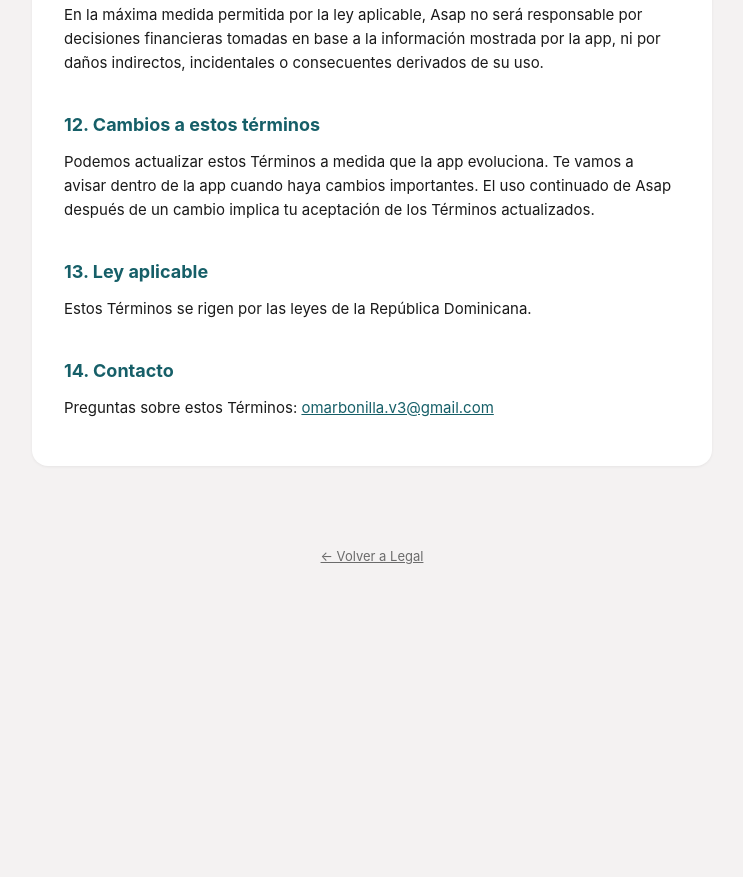
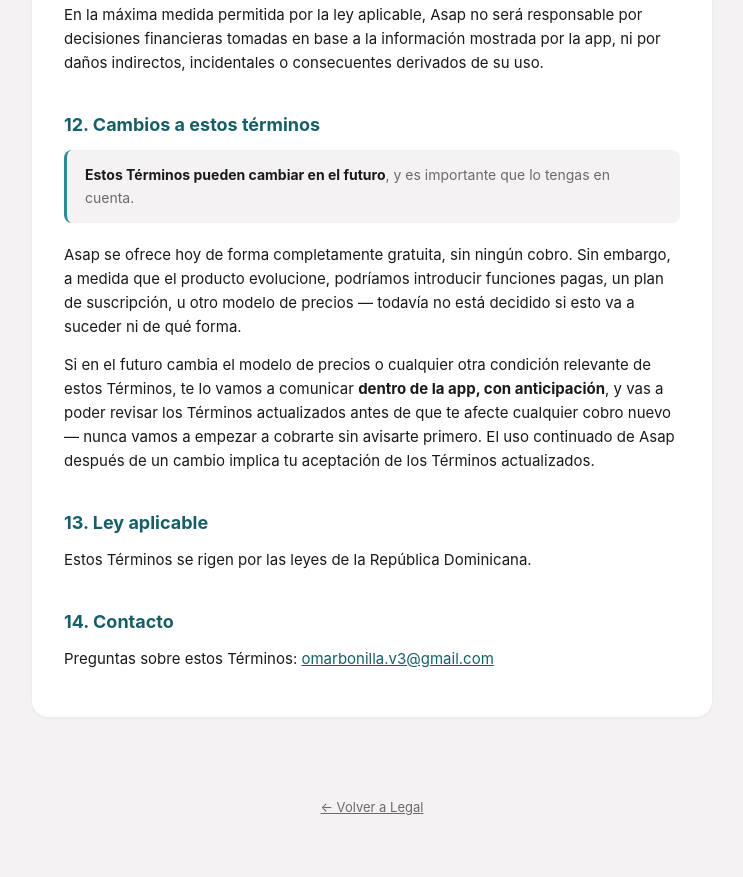
Before and after one commit to OmarBonillav3/asap-legal, a plain HTML site: page terms-of-service.html in a window 1280 px wide. Shown: the part 2556-3433 px from the top of the page, without its empty margins (268-1011 px from the left). Before the commit the page ends 3183 px from the top, so only its background shows below. Drawn offline with Linux system fonts and the light colour scheme.

Commit message:
Aclarar que Terminos y Politica pueden cambiar, incluyendo posible modelo pago/suscripcion futuro

```diff
--- a/terms-of-service.html
+++ b/terms-of-service.html
@@ -78,7 +78,9 @@
     <p>En la máxima medida permitida por la ley aplicable, Asap no será responsable por decisiones financieras tomadas en base a la información mostrada por la app, ni por daños indirectos, incidentales o consecuentes derivados de su uso.</p>
 
     <h2>12. Cambios a estos términos</h2>
-    <p>Podemos actualizar estos Términos a medida que la app evoluciona. Te vamos a avisar dentro de la app cuando haya cambios importantes. El uso continuado de Asap después de un cambio implica tu aceptación de los Términos actualizados.</p>
+    <div class="callout"><strong>Estos Términos pueden cambiar en el futuro</strong>, y es importante que lo tengas en cuenta.</div>
+    <p>Asap se ofrece hoy de forma completamente gratuita, sin ningún cobro. Sin embargo, a medida que el producto evolucione, podríamos introducir funciones pagas, un plan de suscripción, u otro modelo de precios — todavía no está decidido si esto va a suceder ni de qué forma.</p>
+    <p>Si en el futuro cambia el modelo de precios o cualquier otra condición relevante de estos Términos, te lo vamos a comunicar <strong>dentro de la app, con anticipación</strong>, y vas a poder revisar los Términos actualizados antes de que te afecte cualquier cobro nuevo — nunca vamos a empezar a cobrarte sin avisarte primero. El uso continuado de Asap después de un cambio implica tu aceptación de los Términos actualizados.</p>
 
     <h2>13. Ley aplicable</h2>
     <p>Estos Términos se rigen por las leyes de la República Dominicana.</p>
```
Also changed, not shown: privacy-policy.html (+2 -1 lines), 2 other files.
